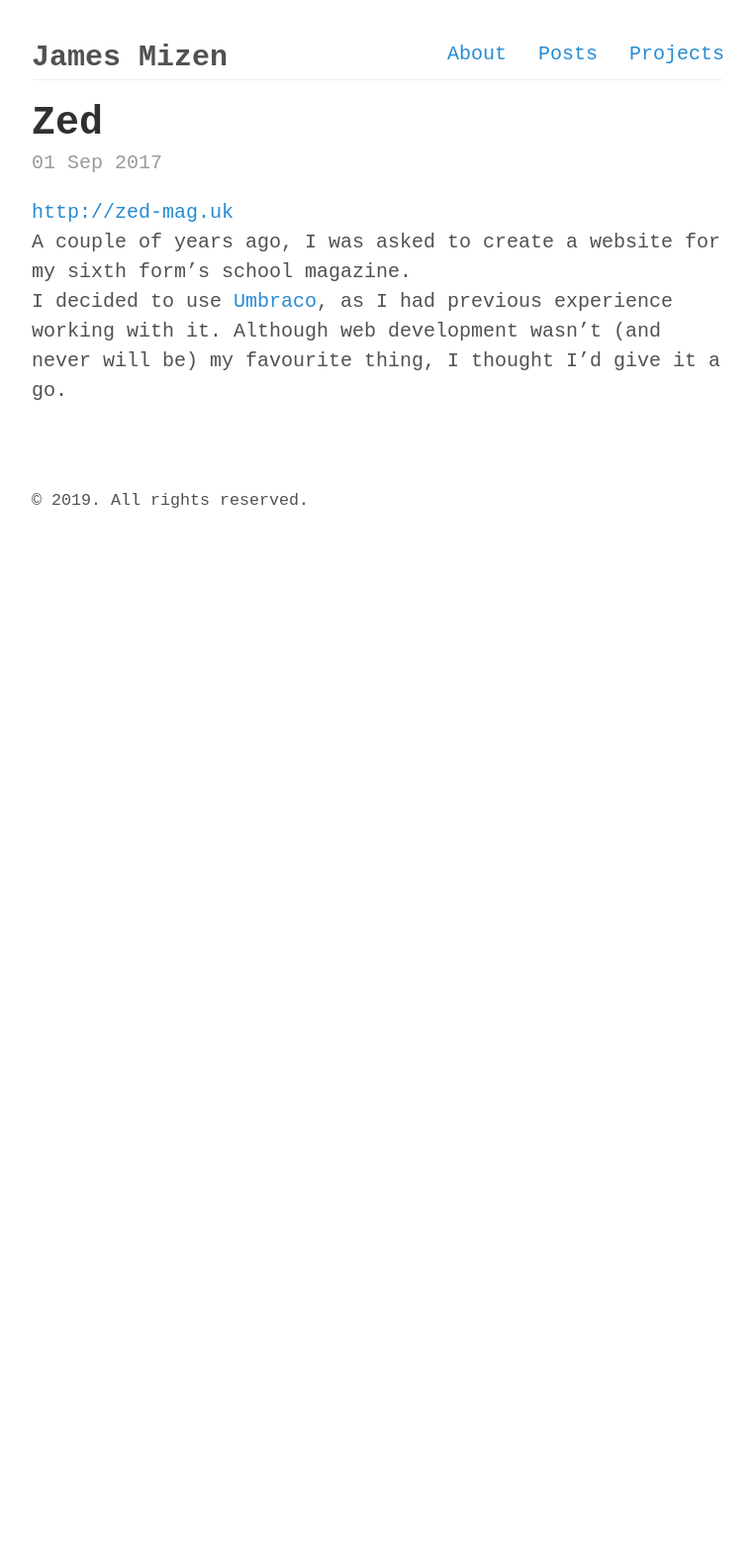
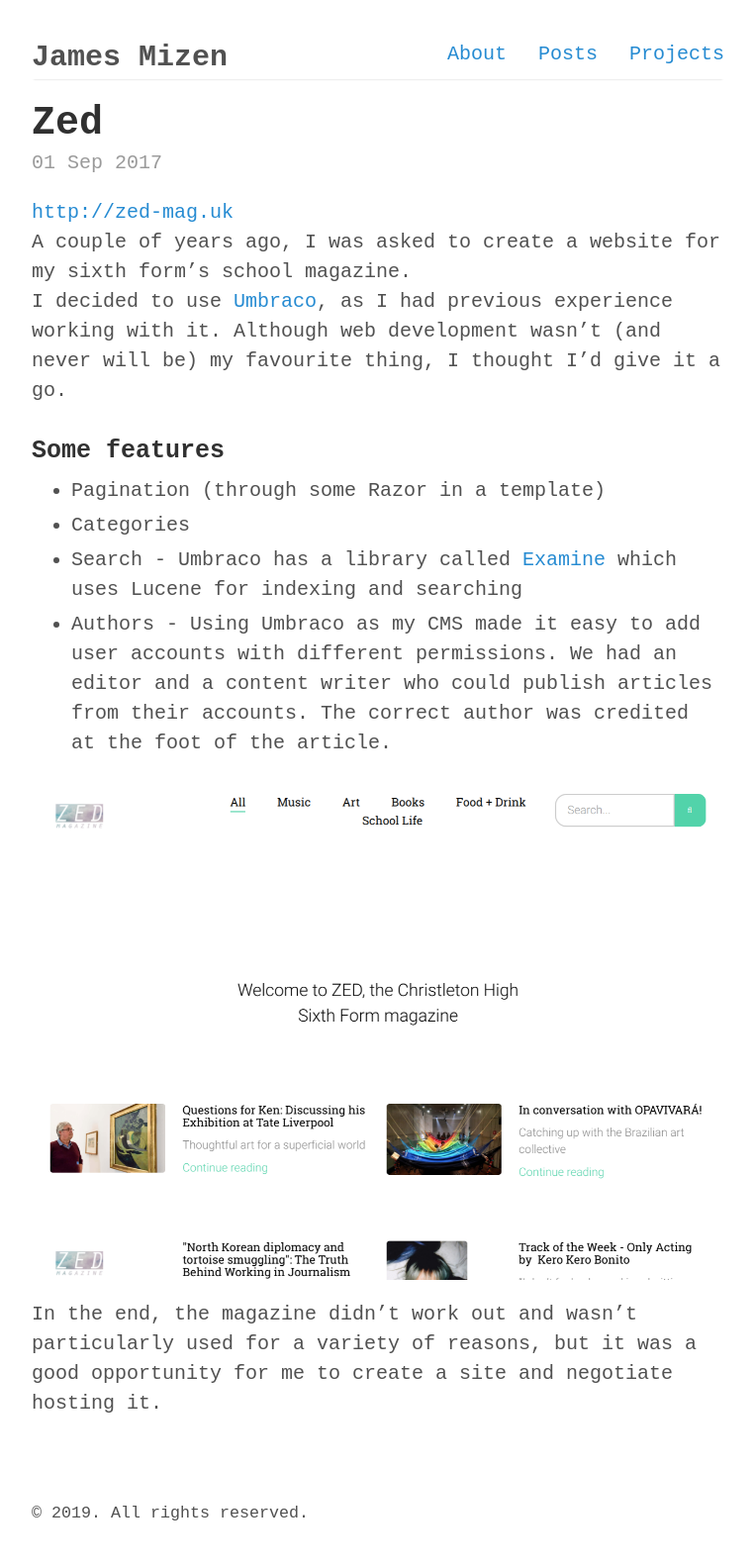
Before and after one commit to miiizen/miiizen.github.io, a Jekyll site: the page built from _projects/zed.md, in a window 1280 px wide. Shown: the whole page at 99% size, without its empty margins (258-1020 px from the left). Built offline with Jekyll 4.4.1, drawn with Linux system fonts in a browser that asks for light colours; before the commit the page ends 900 px from its top, so only the background shows below that.

Commit message:
finish ZED page

```diff
--- a/_projects/zed.md
+++ b/_projects/zed.md
@@ -6,3 +6,12 @@ layout: project
 ---
 A couple of years ago, I was asked to create a website for my sixth form's school magazine.
 I decided to use [Umbraco](https://umbraco.com/), as I had previous experience working with it.  Although web development wasn't (and never will be) my favourite thing, I thought I'd give it a go.
+### Some features
+ - Pagination (through some Razor in a template)
+ - Categories
+ - Search - Umbraco has a library called [Examine](https://our.umbraco.com/documentation/Reference/Searching/Examine/) which uses Lucene for indexing and searching
+ - Authors - Using Umbraco as my CMS made it easy to add user accounts with different permissions.  We had an editor and a content writer who could publish articles from their accounts. The correct author was credited at the foot of the article.
+
+![Zed frontpage](/assets/img/zed-screenshot.png)
+
+In the end, the magazine didn't work out and wasn't particularly used for a variety of reasons, but it was a good opportunity for me to create a site and negotiate hosting it.
```
Also changed, not shown: assets/img/zed-screenshot.png (added), public/apple-touch-icon-precomposed.png (deleted), 1 other file.
